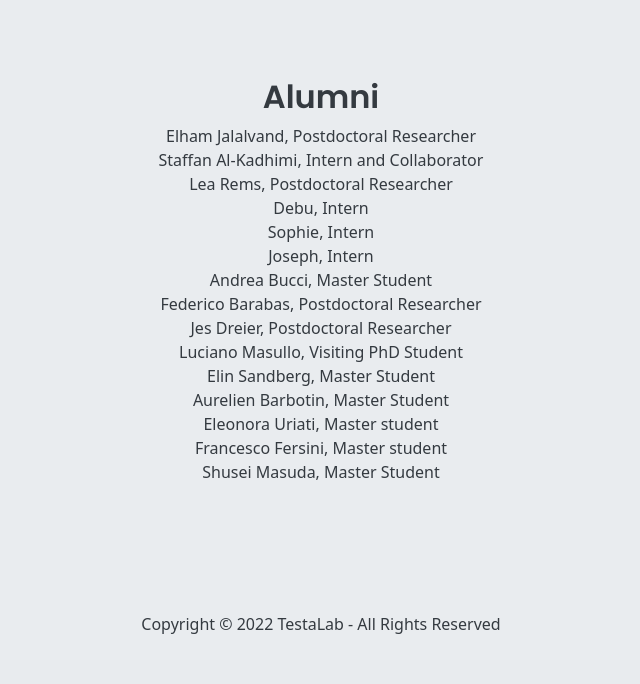
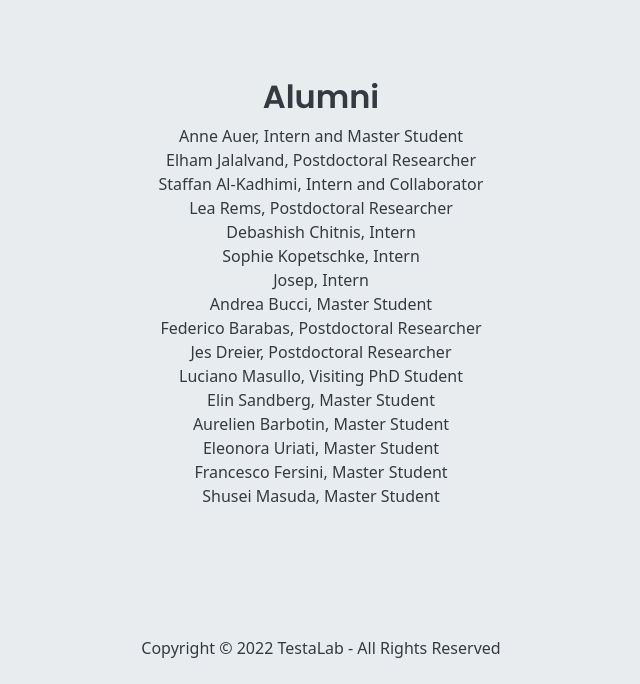
Before and after one commit to andreavolpato/testalab_website, a PHP site: page /people.php in a window 1280 px wide. Shown: the part 3414-4098 px from the top of the page, without its empty margins (319-959 px from the left). Before the commit the page ends 4048 px from the top, so only its background shows below. Run offline with PHP 8.4, Linux system fonts and the light colour scheme.

Commit message:
Update alumni.php

```diff
--- a/assets/people/alumni.php
+++ b/assets/people/alumni.php
@@ -1,15 +1,16 @@
+Anne Auer, Intern and Master Student<br>
 Elham Jalalvand, Postdoctoral Researcher<br>
 Staffan Al-Kadhimi, Intern and Collaborator<br>
 Lea Rems, Postdoctoral Researcher<br>
-Debu, Intern<br>
-Sophie, Intern<br>
-Joseph, Intern<br>
+Debashish Chitnis, Intern<br>
+Sophie Kopetschke, Intern<br>
+Josep, Intern<br>
 Andrea Bucci, Master Student<br>
 Federico Barabas, Postdoctoral Researcher<br>
 Jes Dreier, Postdoctoral Researcher<br>
 Luciano Masullo, Visiting PhD Student<br>
 Elin Sandberg, Master Student<br>
 Aurelien Barbotin, Master Student<br>
-Eleonora Uriati, Master student<br>
-Francesco Fersini, Master student<br>
+Eleonora Uriati, Master Student<br>
+Francesco Fersini, Master Student<br>
 Shusei Masuda, Master Student<br>
```
